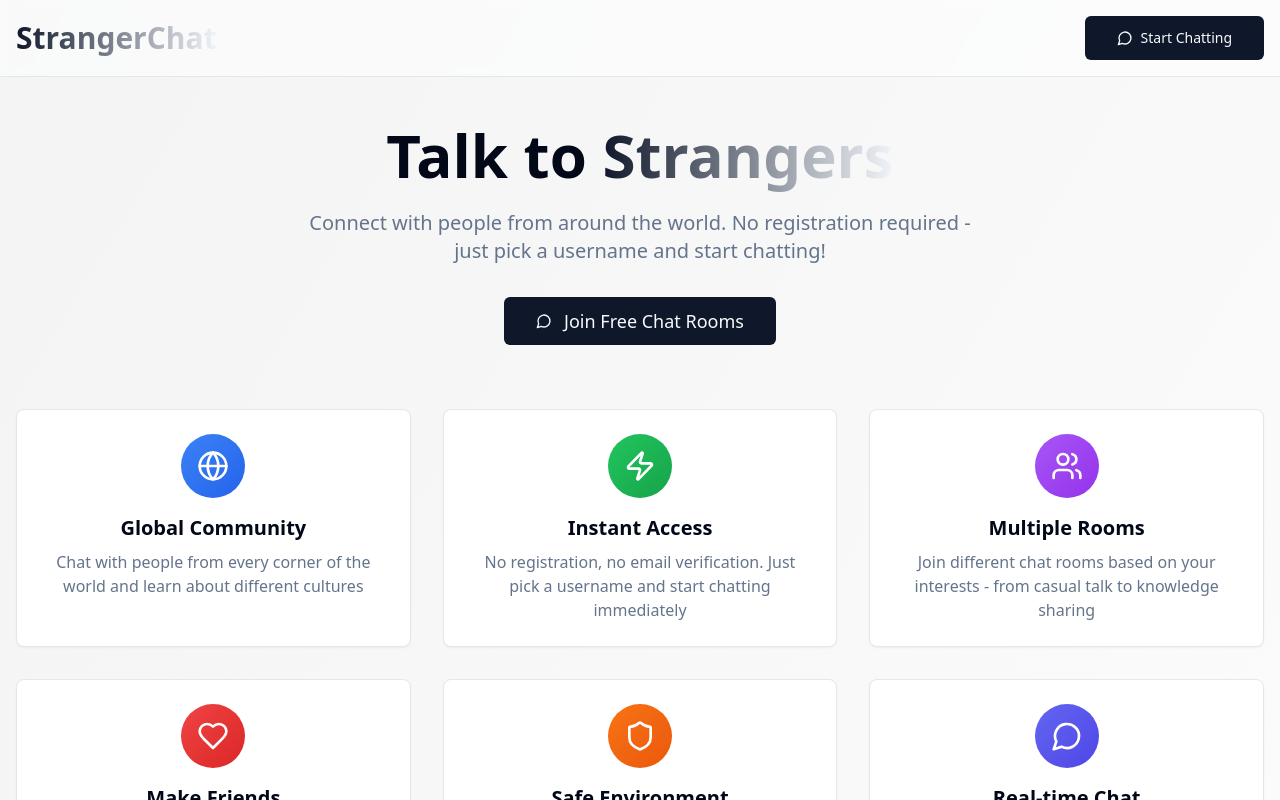
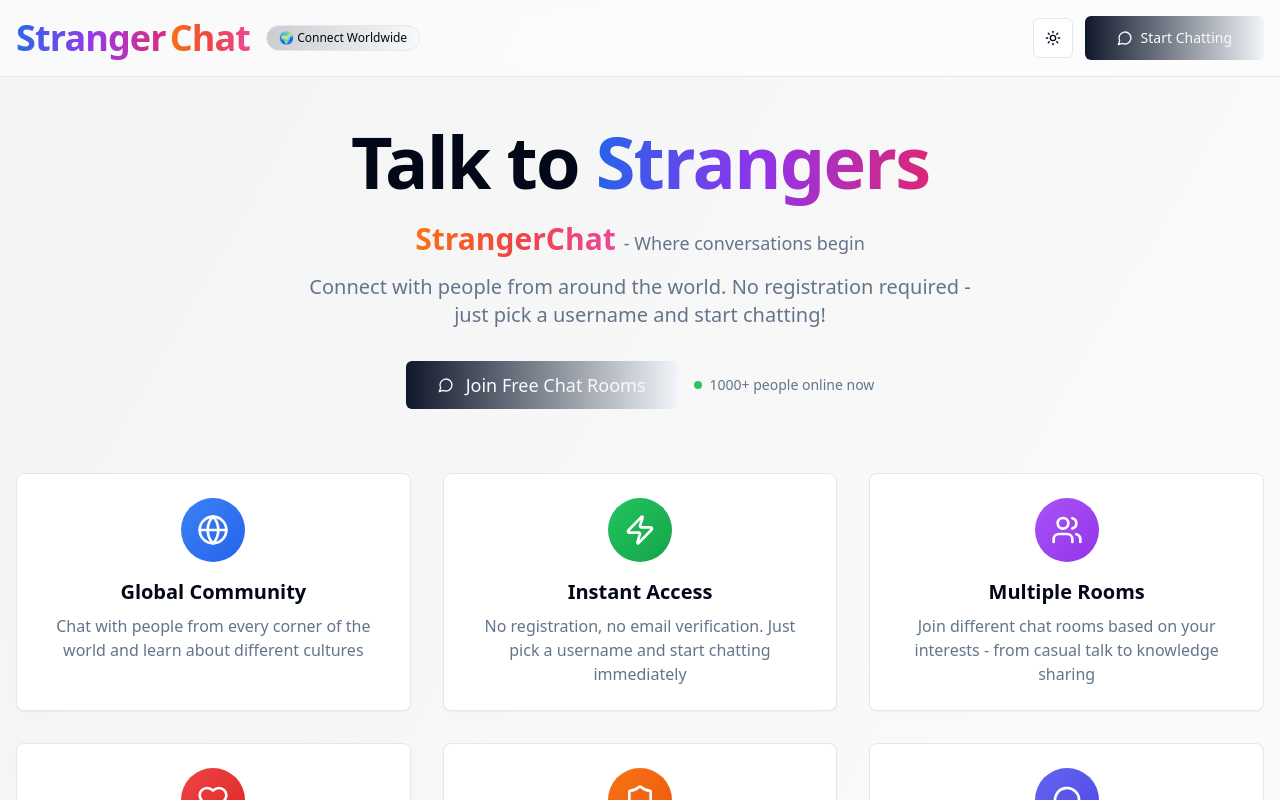
Before and after one commit to Akshaybaby/anonymous-chat-oasis, a React (Vite) app: page / in a window 1280 px wide. Shown: the top 800 px of the page. Built offline with nearby package versions, Linux system fonts and the light colour scheme.

Commit message:
Add dark mode and improve UI
Implement dark mode toggle, enhance StrangerChat name visibility, and clarify user capacity.

```diff
--- a/package.json
+++ b/package.json
@@ -48,7 +48,7 @@
     "embla-carousel-react": "^8.3.0",
     "input-otp": "^1.2.4",
     "lucide-react": "^0.462.0",
-    "next-themes": "^0.3.0",
+    "next-themes": "^0.4.6",
     "react": "^18.3.1",
     "react-day-picker": "^8.10.1",
     "react-dom": "^18.3.1",
--- a/src/App.tsx
+++ b/src/App.tsx
@@ -1,6 +1,7 @@
 import { Toaster } from "@/components/ui/toaster";
 import { Toaster as Sonner } from "@/components/ui/sonner";
 import { TooltipProvider } from "@/components/ui/tooltip";
+import { ThemeProvider } from "@/components/ThemeProvider";
 import { QueryClient, QueryClientProvider } from "@tanstack/react-query";
 import { BrowserRouter, Routes, Route } from "react-router-dom";
 import Index from "./pages/Index";
@@ -11,6 +12,7 @@ const queryClient = new QueryClient();
 
 const App = () => (
   <QueryClientProvider client={queryClient}>
+    <ThemeProvider defaultTheme="light" storageKey="stranger-chat-theme">
       <TooltipProvider>
         <Toaster />
         <Sonner />
@@ -23,6 +25,7 @@ const App = () => (
           </Routes>
         </BrowserRouter>
       </TooltipProvider>
+    </ThemeProvider>
   </QueryClientProvider>
 );
 
--- /dev/null
+++ b/src/components/ThemeProvider.tsx
@@ -0,0 +1,73 @@
+import { createContext, useContext, useEffect, useState } from "react"
+
+type Theme = "dark" | "light" | "system"
+
+type ThemeProviderProps = {
+  children: React.ReactNode
+  defaultTheme?: Theme
+  storageKey?: string
+}
+
+type ThemeProviderState = {
+  theme: Theme
+  setTheme: (theme: Theme) => void
+}
+
+const initialState: ThemeProviderState = {
+  theme: "system",
+  setTheme: () => null,
+}
+
+const ThemeProviderContext = createContext<ThemeProviderState>(initialState)
+
+export function ThemeProvider({
+  children,
+  defaultTheme = "system",
+  storageKey = "vite-ui-theme",
+  ...props
+}: ThemeProviderProps) {
+  const [theme, setTheme] = useState<Theme>(
+    () => (localStorage.getItem(storageKey) as Theme) || defaultTheme
+  )
+
+  useEffect(() => {
+    const root = window.document.documentElement
+
+    root.classList.remove("light", "dark")
+
+    if (theme === "system") {
+      const systemTheme = window.matchMedia("(prefers-color-scheme: dark)")
+        .matches
+        ? "dark"
+        : "light"
+
+      root.classList.add(systemTheme)
+      return
+    }
+
+    root.classList.add(theme)
+  }, [theme])
+
+  const value = {
+    theme,
+    setTheme: (theme: Theme) => {
+      localStorage.setItem(storageKey, theme)
+      setTheme(theme)
+    },
+  }
+
+  return (
+    <ThemeProviderContext.Provider {...props} value={value}>
+      {children}
+    </ThemeProviderContext.Provider>
+  )
+}
+
+export const useTheme = () => {
+  const context = useContext(ThemeProviderContext)
+
+  if (context === undefined)
+    throw new Error("useTheme must be used within a ThemeProvider")
+
+  return context
+}
--- /dev/null
+++ b/src/components/ui/theme-toggle.tsx
@@ -0,0 +1,24 @@
+import { Moon, Sun } from "lucide-react"
+import { Button } from "@/components/ui/button"
+import { useTheme } from "@/components/ThemeProvider"
+
+export function ThemeToggle() {
+  const { theme, setTheme } = useTheme()
+
+  const toggleTheme = () => {
+    setTheme(theme === "light" ? "dark" : "light")
+  }
+
+  return (
+    <Button
+      variant="outline"
+      size="icon"
+      onClick={toggleTheme}
+      className="relative"
+    >
+      <Sun className="h-[1.2rem] w-[1.2rem] rotate-0 scale-100 transition-all dark:-rotate-90 dark:scale-0" />
+      <Moon className="absolute h-[1.2rem] w-[1.2rem] rotate-90 scale-0 transition-all dark:rotate-0 dark:scale-100" />
+      <span className="sr-only">Toggle theme</span>
+    </Button>
+  )
+}
--- a/src/pages/Chat.tsx
+++ b/src/pages/Chat.tsx
@@ -3,7 +3,9 @@ import { supabase } from '@/integrations/supabase/client';
 import { Button } from '@/components/ui/button';
 import { Input } from '@/components/ui/input';
 import { Card, CardContent } from '@/components/ui/card';
-import { Send, Users, MessageCircle } from 'lucide-react';
+import { Send, Users, MessageCircle, Home } from 'lucide-react';
+import { ThemeToggle } from '@/components/ui/theme-toggle';
+import { Link } from 'react-router-dom';
 import { useToast } from '@/hooks/use-toast';
 
 interface CasualUser {
@@ -259,9 +261,25 @@ const Chat = () => {
           <div className="lg:col-span-2">
             <Card className="p-8">
               <div className="text-center mb-8">
-                <h1 className="text-4xl font-bold mb-4 bg-gradient-to-r from-primary to-secondary bg-clip-text text-transparent">
-                  StrangerChat
-                </h1>
+                <div className="mb-6">
+                  <h1 className="text-5xl font-bold tracking-tight mb-2">
+                    <span className="bg-gradient-to-r from-blue-600 via-purple-600 to-pink-600 bg-clip-text text-transparent animate-pulse">
+                      Stranger
+                    </span>
+                    <span className="bg-gradient-to-r from-orange-500 via-red-500 to-pink-500 bg-clip-text text-transparent ml-1">
+                      Chat
+                    </span>
+                  </h1>
+                  <div className="flex items-center justify-center gap-4 mb-4">
+                    <Link to="/">
+                      <Button variant="outline" size="sm" className="gap-2">
+                        <Home className="w-4 h-4" />
+                        Home
+                      </Button>
+                    </Link>
+                    <ThemeToggle />
+                  </div>
+                </div>
                 <p className="text-muted-foreground text-lg">
                   Connect with strangers from around the world. No registration required!
                 </p>
@@ -278,7 +296,7 @@ const Chat = () => {
                 <Button
                   onClick={createUser}
                   disabled={isJoining}
-                  className="w-full"
+                  className="w-full bg-gradient-to-r from-primary to-secondary hover:from-primary/80 hover:to-secondary/80"
                   size="lg"
                 >
                   {isJoining ? 'Joining...' : 'Start Chatting'}
@@ -286,9 +304,11 @@ const Chat = () => {
               </div>
 
               <div className="mt-8 text-center text-sm text-muted-foreground">
-                <p>🌍 Talk to people worldwide</p>
-                <p>💬 Share knowledge and experiences</p>
-                <p>🎉 Have fun and make new friends</p>
+                <div className="grid grid-cols-1 sm:grid-cols-3 gap-4">
+                  <div>🌍 Talk worldwide</div>
+                  <div>💬 Share experiences</div>
+                  <div>🎉 Make friends</div>
+                </div>
               </div>
             </Card>
           </div>
@@ -323,11 +343,18 @@ const Chat = () => {
   return (
     <div className="min-h-screen bg-background">
       {/* Header */}
-      <div className="border-b bg-card">
+      <div className="border-b bg-card sticky top-0 z-50">
         <div className="max-w-7xl mx-auto px-4 py-4 flex justify-between items-center">
-          <h1 className="text-2xl font-bold bg-gradient-to-r from-primary to-secondary bg-clip-text text-transparent">
-            StrangerChat
-          </h1>
+          <div className="flex items-center gap-4">
+            <h1 className="text-3xl font-bold tracking-tight">
+              <span className="bg-gradient-to-r from-blue-600 via-purple-600 to-pink-600 bg-clip-text text-transparent">
+                Stranger
+              </span>
+              <span className="bg-gradient-to-r from-orange-500 via-red-500 to-pink-500 bg-clip-text text-transparent ml-1">
+                Chat
+              </span>
+            </h1>
+          </div>
           <div className="flex items-center gap-4">
             <div className="flex items-center gap-2">
               <div
@@ -338,6 +365,13 @@ const Chat = () => {
               </div>
               <span className="font-medium">{currentUser.username}</span>
             </div>
+            <ThemeToggle />
+            <Link to="/">
+              <Button variant="outline" size="sm" className="gap-2">
+                <Home className="w-4 h-4" />
+                Home
+              </Button>
+            </Link>
           </div>
         </div>
       </div>
--- a/src/pages/Index.tsx
+++ b/src/pages/Index.tsx
@@ -1,41 +1,67 @@
 import { Button } from '@/components/ui/button';
 import { Card, CardContent } from '@/components/ui/card';
 import { MessageCircle, Users, Globe, Heart, Shield, Zap } from 'lucide-react';
+import { ThemeToggle } from '@/components/ui/theme-toggle';
 import { Link } from 'react-router-dom';
 
 const Index = () => {
   return (
     <div className="min-h-screen bg-gradient-to-br from-primary/5 to-secondary/5">
       {/* Header */}
-      <header className="border-b bg-card/50 backdrop-blur-sm">
+      <header className="border-b bg-card/50 backdrop-blur-sm sticky top-0 z-50">
         <div className="max-w-7xl mx-auto px-4 py-4 flex justify-between items-center">
-          <h1 className="text-3xl font-bold bg-gradient-to-r from-primary to-secondary bg-clip-text text-transparent">
-            StrangerChat
+          <div className="flex items-center gap-4">
+            <h1 className="text-4xl font-bold tracking-tight">
+              <span className="bg-gradient-to-r from-blue-600 via-purple-600 to-pink-600 bg-clip-text text-transparent animate-pulse">
+                Stranger
+              </span>
+              <span className="bg-gradient-to-r from-orange-500 via-red-500 to-pink-500 bg-clip-text text-transparent ml-1">
+                Chat
+              </span>
             </h1>
+            <div className="hidden sm:block text-xs bg-gradient-to-r from-primary/20 to-secondary/20 px-3 py-1 rounded-full border">
+              🌍 Connect Worldwide
+            </div>
+          </div>
+          <div className="flex items-center gap-3">
+            <ThemeToggle />
             <Link to="/chat">
-            <Button size="lg" className="gap-2">
+              <Button size="lg" className="gap-2 bg-gradient-to-r from-primary to-secondary hover:from-primary/80 hover:to-secondary/80">
                 <MessageCircle className="w-5 h-5" />
                 Start Chatting
               </Button>
             </Link>
+          </div>
         </div>
       </header>
 
       <div className="max-w-7xl mx-auto px-4 py-12">
         {/* Hero Section */}
         <div className="text-center mb-16">
-          <h2 className="text-5xl md:text-6xl font-bold mb-6">
-            Talk to <span className="bg-gradient-to-r from-primary to-secondary bg-clip-text text-transparent">Strangers</span>
+          <h2 className="text-6xl md:text-7xl font-bold mb-6 tracking-tight">
+            Talk to <span className="bg-gradient-to-r from-blue-600 via-purple-600 to-pink-600 bg-clip-text text-transparent">Strangers</span>
           </h2>
+          <div className="mb-4">
+            <span className="text-2xl md:text-3xl font-semibold bg-gradient-to-r from-orange-500 via-red-500 to-pink-500 bg-clip-text text-transparent">
+              StrangerChat
+            </span>
+            <span className="text-lg text-muted-foreground ml-2">- Where conversations begin</span>
+          </div>
           <p className="text-xl text-muted-foreground mb-8 max-w-2xl mx-auto">
             Connect with people from around the world. No registration required - just pick a username and start chatting!
           </p>
+          <div className="flex flex-col sm:flex-row gap-4 justify-center items-center mb-6">
             <Link to="/chat">
-            <Button size="lg" className="text-lg px-8 py-6 gap-3">
+              <Button size="lg" className="text-lg px-8 py-6 gap-3 bg-gradient-to-r from-primary to-secondary hover:from-primary/80 hover:to-secondary/80">
                 <MessageCircle className="w-6 h-6" />
                 Join Free Chat Rooms
               </Button>
             </Link>
+            <div className="flex items-center gap-2 text-sm text-muted-foreground">
+              <div className="w-2 h-2 bg-green-500 rounded-full animate-pulse"></div>
+              <span>1000+ people online now</span>
+            </div>
+          </div>
         </div>
 
         {/* Features Grid */}
```
Also changed, not shown: 1 other file (tests, documents, lock files or other folders). Lines whose indentation alone changed are shown as unchanged.
